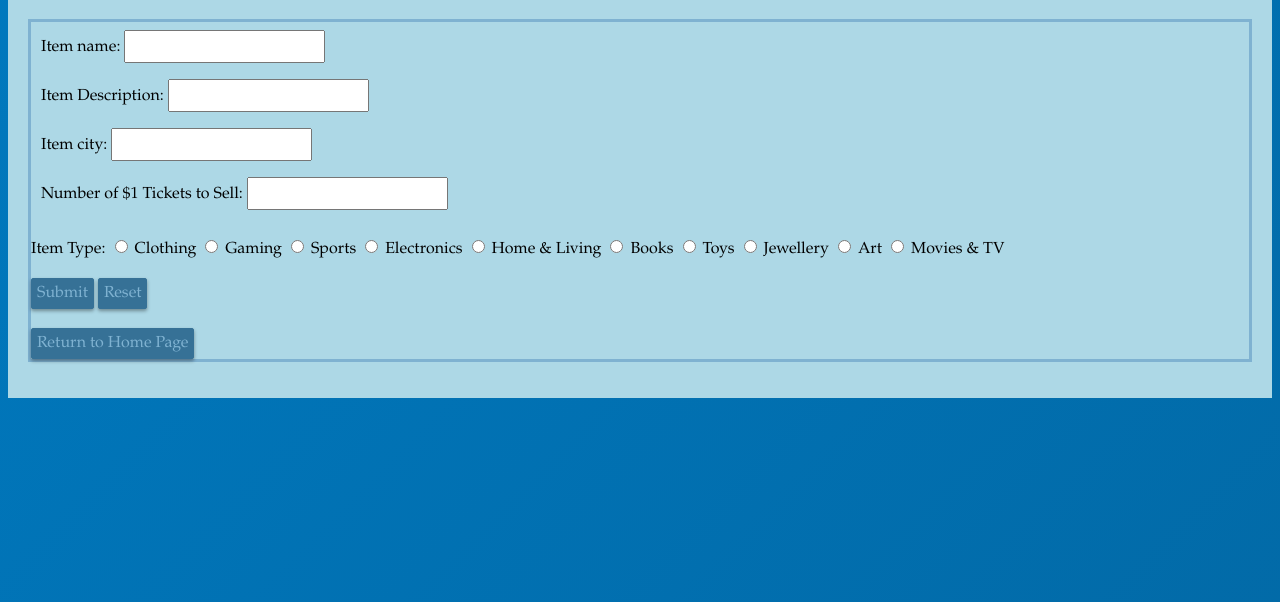
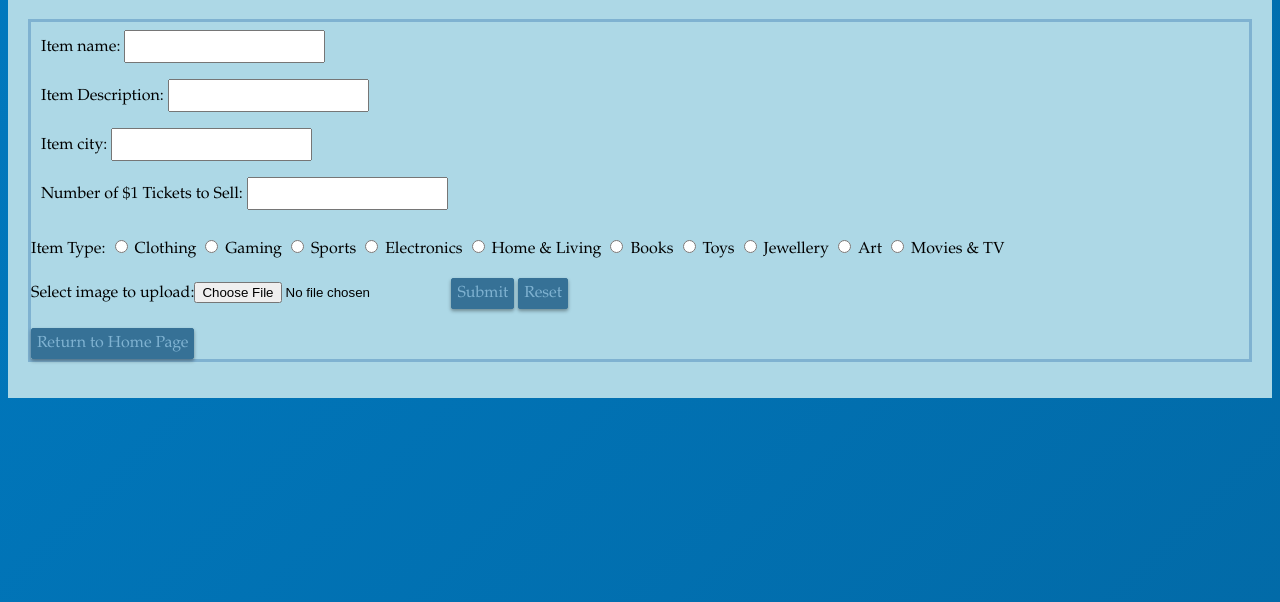
Before and after one commit to Bumchafes/LuckOfTheKiwi, a PHP site: page /itemlistingform.php in a window 1280 px wide. Shown: the part 124-726 px from the top of the page. Run offline with PHP 8.4, Linux system fonts and the light colour scheme; the visitor is signed in with stand-in values (Sample User, id 1).

Commit message:
Update itemlistingform.php

```diff
--- a/itemlistingform.php
+++ b/itemlistingform.php
@@ -36,8 +36,8 @@
 				<input type="radio" name="type" value= "Jewellery"> Jewellery</input>
 				<input type="radio" name="type" value= "Art"> Art</input>
 				<input type="radio" name="type" value= "Movies & TV"> Movies & TV</input>
-				<br>
-				<br>
+				<br></br>
+				Select image to upload:<input type="file" name="image" id="fileToUpload">
 				<input class = "button buttonHover" type="submit" value = "Submit"></input>
 				<input class = "button buttonHover" type="reset" value = "Reset"></input>
 				</br>
@@ -57,8 +57,11 @@
 				$name = $_POST["itemName"];
 				$desc = $_POST["Desc"];
 				$tag = $_POST["type"];
+				$photo = $_POST["image"];
+
 				include 'dbFunctions.php';
 				ItmCreateItem($accID,$city,$value,$ticketcost,$ticketcount,$name,$desc,$tag);
+				insertPhoto($accID,$name,$photo);
 			}
 		?>
 	</body>
```
